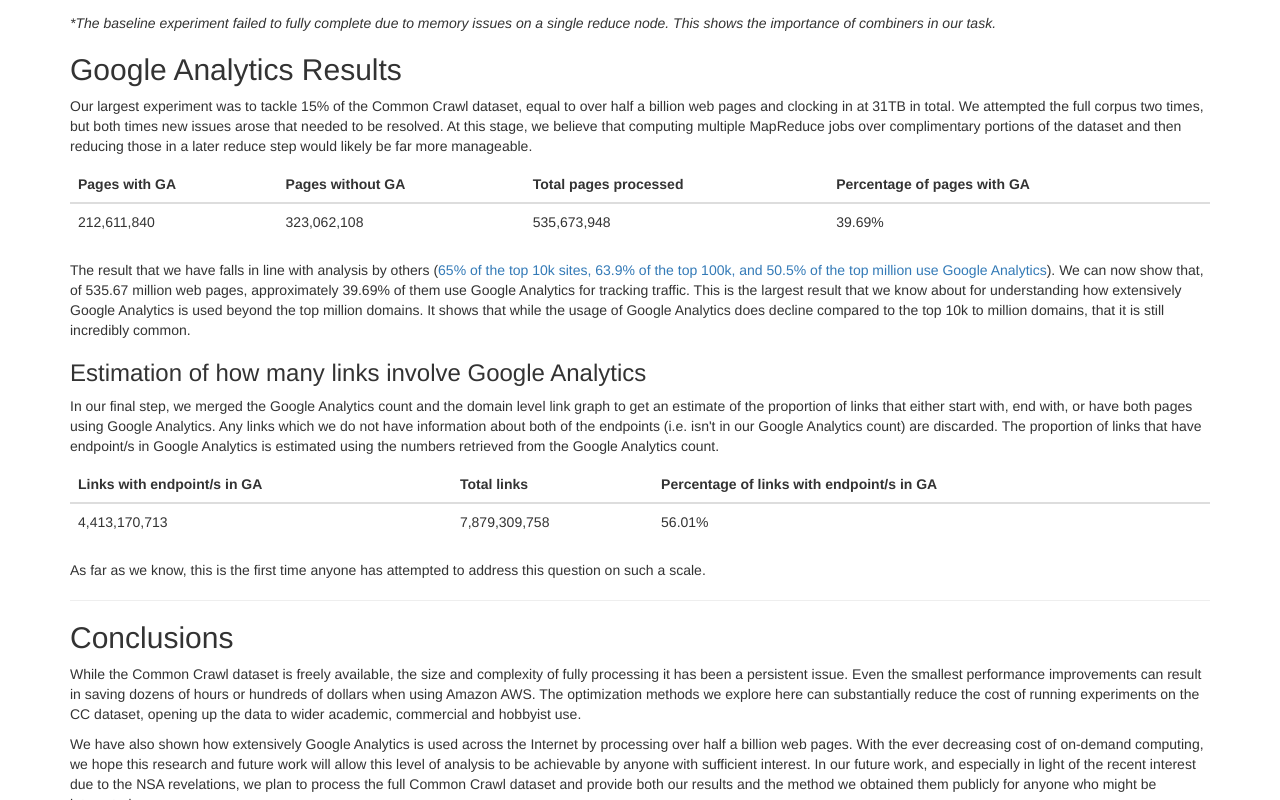
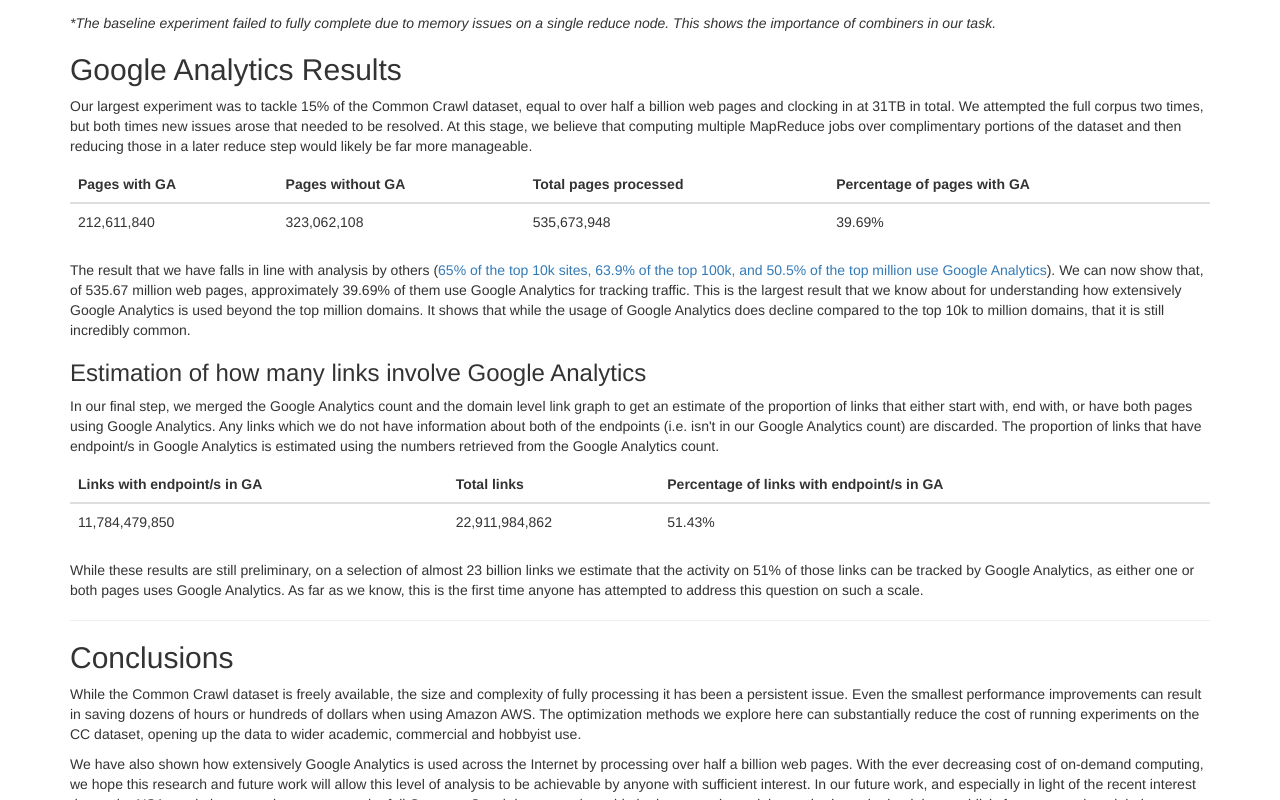
Before and after one commit to Smerity/cs205_ga, a plain HTML site: page index.html in a window 1280 px wide. Shown: the part 9160-9960 px from the top of the page. Drawn offline with nearby package versions, Linux system fonts and the light colour scheme.

Commit message:
Updating final result

```diff
--- a/index.html
+++ b/index.html
@@ -636,12 +636,13 @@
               </thead>
               <tbody>
                 <tr>
-                  <td>4,413,170,713
-                  <td>7,879,309,758
-                  <td>56.01%
+                  <td>11,784,479,850
+                  <td>22,911,984,862
+                  <td>51.43%
                 </tr>
               </tbody>
             </table>
+            While these results are still preliminary, on a selection of almost 23 billion links we estimate that the activity on 51% of those links can be tracked by Google Analytics, as either one or both pages uses Google Analytics.
             As far as we know, this is the first time anyone has attempted to address this question on such a scale.
           </p>
         </div>
```
